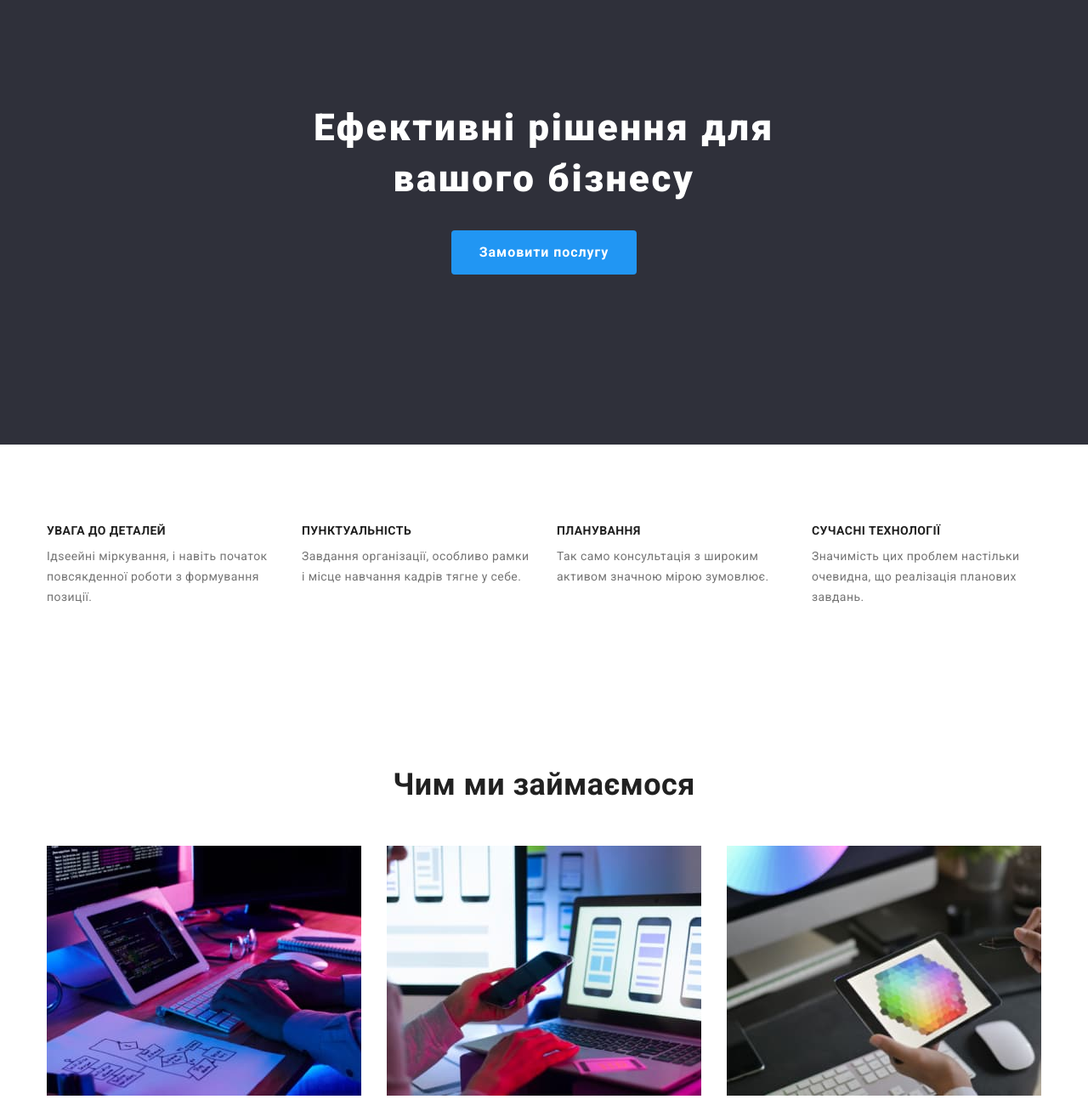
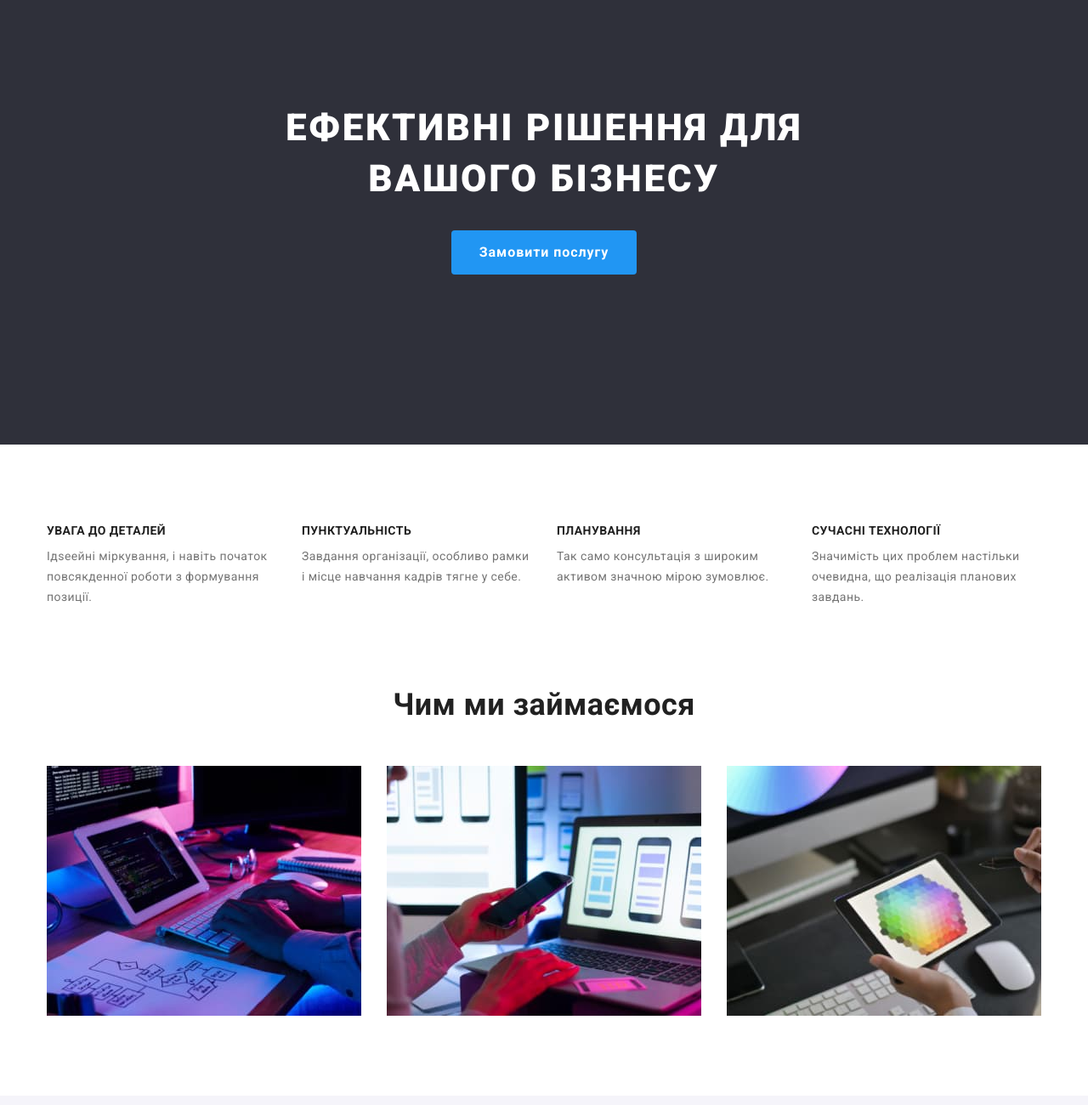
Before and after one commit to UlyanaMysakovets/goit-markup-hw-03, a plain HTML site: page index.html in a window 1280 px wide. Shown: the part 160-1460 px from the top of the page at 85% size. Drawn offline with nearby package versions, Linux system fonts and the light colour scheme.

Commit message:
Внесла корект

```diff
--- a/css/styles.css
+++ b/css/styles.css
@@ -167,6 +167,7 @@ img {
     margin-left: auto;
     margin-right: auto;
     width: 696px;
+    text-transform: uppercase;
 
     color: var(--hero-title-color);
     font-family: 'Roboto';
--- a/index.html
+++ b/index.html
@@ -69,9 +69,9 @@
        </div>
      </section>
 
-     <section class="section">
+     <section class="section caption">
       <div class="container">
-       <h2 class="section-title caption">Чим ми займаємося</h2>
+       <h2 class="section-title">Чим ми займаємося</h2>
         <ul class="foto-item list">
           <li class="foto-elements">
             <img src="./images/box1.jpg"
```
